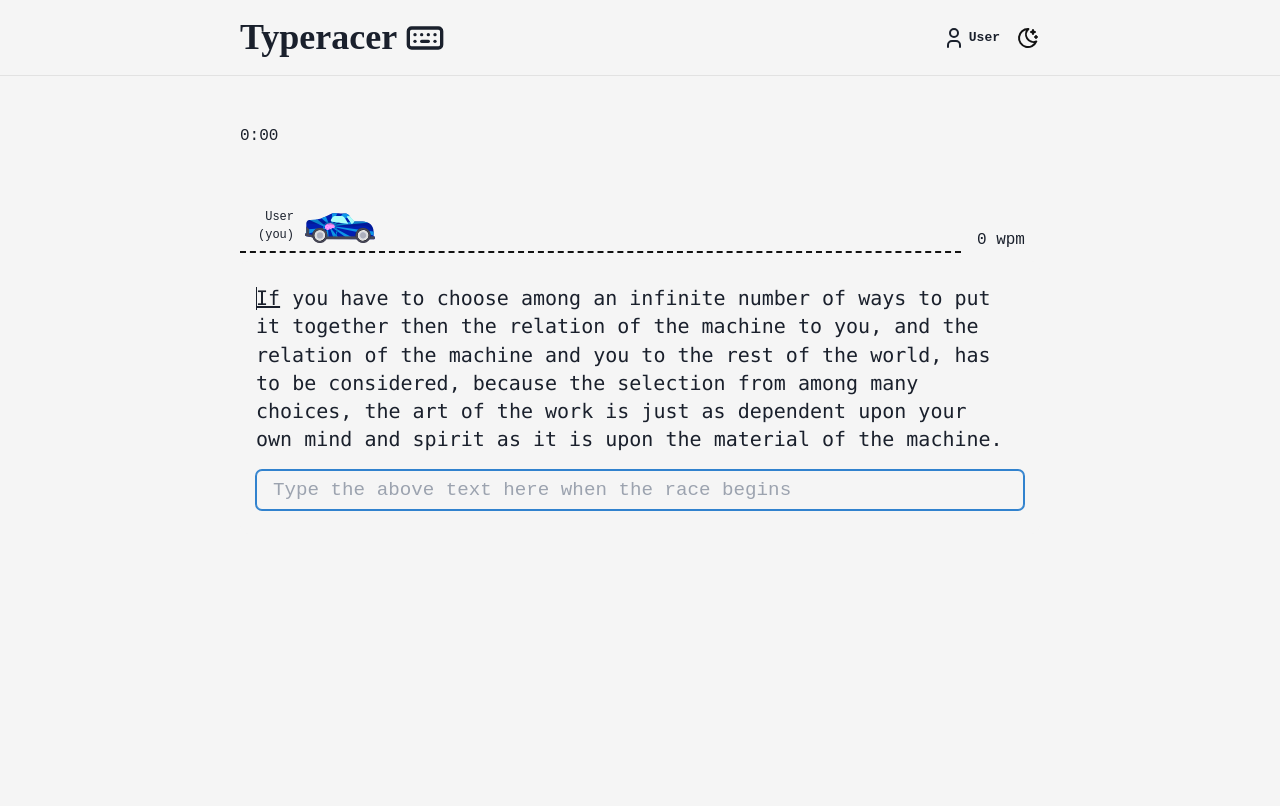
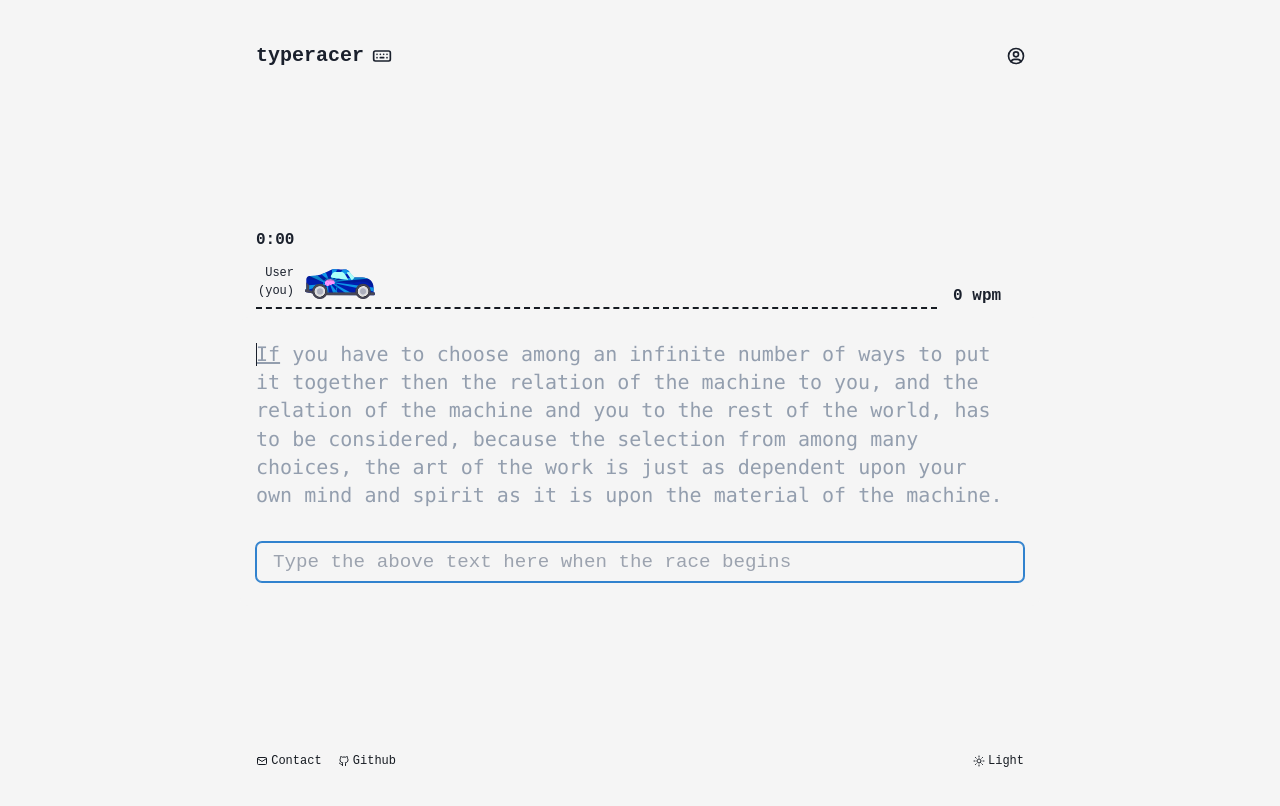
Before and after one commit to sogeking7/react-typingGame, a React (Create React App) app: page / in a window 1280 px wide. Shown: the top 806 px of the page. Built offline with nearby package versions, Linux system fonts and the light colour scheme.

Commit message:
footer add & some refactoring

```diff
--- a/package.json
+++ b/package.json
@@ -6,6 +6,8 @@
     "@chakra-ui/react": "^2.4.2",
     "@emotion/react": "^11.10.5",
     "@emotion/styled": "^11.10.5",
+    "@fontsource/open-sans": "^4.5.13",
+    "@fontsource/raleway": "^4.5.11",
     "@tabler/icons": "^1.114.0",
     "@testing-library/jest-dom": "^5.16.5",
     "@testing-library/react": "^13.4.0",
@@ -17,7 +19,7 @@
     "postcss": "^8.4.18",
     "react": "^18.2.0",
     "react-dom": "^18.2.0",
-    "react-icons": "^4.6.0",
+    "react-icons": "^4.7.1",
     "react-scripts": "5.0.1",
     "react-timer-hook": "^3.0.5",
     "tailwindcss": "^3.1.8",
--- /dev/null
+++ b/src/Context/Context.js
@@ -0,0 +1,4 @@
+import { createContext } from "react";
+
+export const MyContext = createContext({});
+export const MainContext = createContext({});
--- a/src/components/App.jsx
+++ b/src/components/App.jsx
@@ -9,6 +9,8 @@ import {
   useColorMode,
 } from "@chakra-ui/react";
 import RaceLine from "./RaceLine";
+import { MainContext, MyContext } from "../Context/Context";
+import Footer from "./Footer";
 
 const data = {
   text: `If you have to choose among an infinite number of ways to put it together then the relation of the machine to you, and the relation of the machine and you to the rest of the world, has to be considered, because the selection from among many choices, the art of the work is just as dependent upon your own mind and spirit as it is upon the material of the machine.`,
@@ -33,7 +35,7 @@ export default function App() {
   const [car, setCar] = useState(0);
   const [wpm, setWpm] = useState(0);
   const { seconds, minutes, restart, pause } = useTimer(0);
-  const { colorMode, toggleColorMode } = useColorMode("");
+  const { colorMode, toggleColorMode } = useColorMode("light");
 
   useEffect(() => {
     if (input.length <= textList[index].length) {
@@ -44,7 +46,7 @@ export default function App() {
         if (input === textList[index]) {
           setLength((p) => p + input.length);
           setInput("");
-          setCar((p) => p + 580 / (textList.length - 1));
+          setCar((p) => p + 565 / (textList.length - 1));
           if (index + 1 === textList.length - 1) {
             setIndex((p) => p + 1);
             pause();
@@ -59,16 +61,17 @@ export default function App() {
   }, [input, index, length, pause, red]);
 
   return (
-    <Box bgColor={useColorModeValue("white", "black")}>
+    <MyContext.Provider value={{ colorMode, toggleColorMode }}>
+      <Box bgColor={useColorModeValue("white", "black")} h='100vh' display='flex'  flexDirection='column' justifyContent='space-between'>
         <NavBar />
-      <Box
-        h="100vh"
-        p="1rem"
-        color={dmColor}
-      >
-        <Container maxW="800px" p="0" mb="5rem" fontSize="1rem">
-          <Box>
-            <span>{minutes}</span>:<span>{seconds < 10 ? '0' : ''}{seconds}</span>
+        <Box px="2rem" color={dmColor}>
+          <Container maxW="800px" mb="2rem" fontSize="1rem">
+            <Box fontWeight='bold'>
+              <span>{minutes}</span>:
+              <span>
+                {seconds < 10 ? "0" : ""}
+                {seconds}
+              </span>
             </Box>
           </Container>
           <RaceLine
@@ -81,19 +84,24 @@ export default function App() {
             colorMode={colorMode}
             car={car}
           />
-        <Main
-          colorMode={colorMode}
-          red={red}
-          input={input}
-          setInput={setInput}
-          text={textList}
-          pointer={pointer}
-          index={index}
-          restart={restart}
-          race={race}
-          setRace={setRace}
-        />
+          <MainContext.Provider
+            value={{
+              input,
+              setInput,
+              race,
+              setRace,
+              red,
+              index,
+              restart,
+              pointer,
+              textList,
+            }}
+          >
+            <Main />
+          </MainContext.Provider>
         </Box>
+        <Footer />
       </Box>
+    </MyContext.Provider>
   );
 }
--- /dev/null
+++ b/src/components/Buttons/DarkModeSwitcher.jsx
@@ -0,0 +1,22 @@
+import { React, useContext } from "react";
+import { IconButton, Button, Icon, useColorModeValue } from "@chakra-ui/react";
+import { IconSunHigh, IconMoonStars } from "@tabler/icons";
+import { MyContext } from "../../Context/Context";
+
+function DarkModeSwitcher() {
+  const { colorMode, toggleColorMode } = useContext(MyContext);
+  const dmColor = useColorModeValue("black", "white");
+  return (
+    <Button variant='link' fontSize='12px' fontWeight='thin' onClick={toggleColorMode} color={dmColor} gap='.2rem'>
+			{colorMode === 'dark' ?
+				<Icon><IconMoonStars /></Icon> :
+				<Icon><IconSunHigh /></Icon>
+			}
+			{
+				colorMode.charAt(0).toUpperCase() + colorMode.slice(1)
+			}
+		</Button>
+  );
+}
+
+export default DarkModeSwitcher;
--- /dev/null
+++ b/src/components/Footer.jsx
@@ -0,0 +1,30 @@
+import { Box, Container,useColorModeValue, Button, Icon, Flex, Text} from '@chakra-ui/react'
+import React from 'react'
+
+
+import {IconMail, IconBrandGithub} from '@tabler/icons'
+import DarkModeSwitcher from './Buttons/DarkModeSwitcher'
+function Footer() {
+  const dmColor = useColorModeValue("black", "white");
+	return (
+		<Box w='100%' p='2rem' fontSize='12px'>
+			<Container maxW='800px' display='flex' justifyContent='space-between' >
+				<Flex gap='1rem'>
+					<Button variant='link' fontSize='12px' fontWeight='thin' gap='.2rem' color={dmColor}>
+						<Icon><IconMail/></Icon>
+						Contact
+					</Button>
+					<Button variant='link' fontSize='12px' fontWeight='thin' gap='.2rem' color={dmColor}>
+						<Icon><IconBrandGithub /></Icon>
+						Github
+					</Button>
+				</Flex>
+				<Flex>
+					<DarkModeSwitcher />
+				</Flex>
+			</Container>
+		</Box>
+	)
+}
+
+export default Footer
--- a/src/components/Main.jsx
+++ b/src/components/Main.jsx
@@ -1,3 +1,4 @@
+import { useContext } from "react";
 import {
   Box,
   useColorModeValue,
@@ -5,37 +6,32 @@ import {
   Text,
   Input,
 } from "@chakra-ui/react";
+import { MainContext } from "../Context/Context";
 
-export default function Main({
-  input,
-  setInput,
-  text,
-  index,
-  red,
-  race,
-  setRace,
-  colorMode,
-  restart,
-}) {
-  const colorTxt = useColorModeValue("#79D70F", "#79D70F");
+export default function Main() {
+  const { input, setInput, race, red, setRace, index, restart, textList } =
+    useContext(MainContext);
+
+  const colorTxt = useColorModeValue("#000", "#fff");
+  const dmColor = useColorModeValue("night_white", "night_white");
+  const dmInput = useColorModeValue("black", "white");
+
   const bgCursor = useColorModeValue("second_black", "white");
-  const dmColor = useColorModeValue("second_black", "white");
-  const dmBorder = useColorModeValue('blackAlpha.400', "whiteAlpha.400");
+  const dmBorder = useColorModeValue("blackAlpha.400", "whiteAlpha.400");
   return (
     <Container
       maxW="800px"
       borderColor={dmBorder}
       className="mx-auto"
       bgColor={useColorModeValue("white", "black")} //#f6fbff
-
-
+      color={dmColor}
       py="1.5rem"
-      px='1rem'
+      px="1rem"
       borderRadius="lg"
     >
-      <Text lineHeight="1.7rem" fontSize="20px" mb="1rem" position="relative">
+      <Text lineHeight="1.7rem" fontSize="20px" mb="2rem" position="relative">
         <p className="relative">
-          {text.map((word, id) => {
+          {textList.map((word, id) => {
             if (id < index) {
               return (
                 <Text
@@ -58,7 +54,7 @@ export default function Main({
               var p1 = word.slice(0, k + 1);
               var p2 = word.slice(k + 1, input.length);
               var p3 = word.slice(input.length, word.length);
-              if (index !== text.length - 2)
+              if (index !== textList.length - 2)
                 p3 = word.slice(input.length, word.length - 1);
               var temp2 = "",
                 flag = 0;
@@ -71,16 +67,25 @@ export default function Main({
               if (input.length === word.length)
                 if (input === word) p1 = word.slice(0, k);
               return (
-                <Text key={id} position="relative" display="inline-block" textDecorationThickness='2px' >
+                <Text
+                  key={id}
+                  position="relative"
+                  display="inline-block"
+                  textDecorationThickness="2px"
+                >
                   <Text
                     color={colorTxt}
                     display="inline"
                     textDecoration="underline"
-                    textDecorationThickness='2px'
+                    textDecorationThickness="2px"
                   >
                     {p1}
                   </Text>
-                  <Text color="second_black" bgColor='red.300' display='inline-block'>
+                  <Text
+                    color="second_black"
+                    bgColor="red.300"
+                    display="inline-block"
+                  >
                     <span className="underline">{p2}</span>
                     {!!flag && <pre className="inline-block"> </pre>}
                   </Text>
@@ -104,7 +109,7 @@ export default function Main({
       </Text>
 
       <Input
-        variant='outline'
+        variant="outline"
         autoFocus="autoFocus"
         fontSize="1.2rem"
         bgColor={red ? "red.300" : ""}
--- a/src/components/MyTheme.js
+++ b/src/components/MyTheme.js
@@ -3,7 +3,8 @@ export const MyTheme = extendTheme({
 	colors: {
 		white: '#f5f5f5',
 		second_white: '#e4e4e4',
-		black: "#121212", //121212
+		night_white: '#939eae',
+		black: "#161b22", //121212
 		second_black: "#1a202c",
 		yellow: '#FFC54D',
 		teal_100: '#AEFEFF',
@@ -25,6 +26,6 @@ export const MyTheme = extendTheme({
 	},
 	fonts: {
 		heading: 'Montserrat',
-		body: 'Monospace'
+		body: `Monospace`
 	}
 })
--- a/src/components/NavBar.jsx
+++ b/src/components/NavBar.jsx
@@ -1,46 +1,46 @@
 import {
   Icon,
   Box,
-  Link,
   Container,
   Flex,
   Heading,
   IconButton,
-  useColorMode,
+  Button,
   useColorModeValue,
 } from "@chakra-ui/react";
-import { IconMoonStars, IconSunHigh, IconKeyboard } from "@tabler/icons";
-import ScoreBoard from "./ScoreBoard/ScoreBoard";
+import { IconKeyboard, IconUserCircle } from "@tabler/icons";
+import DarkModeSwitcher from "./Buttons/DarkModeSwitcher";
+import {BsGithub} from 'react-icons/bs'
 
 export default function NavBar() {
-  const bg = useColorModeValue("white", "black");
-  const dmColor = useColorModeValue("black", "white");
-  const { colorMode, toggleColorMode } = useColorMode("");
+  const dmColor = useColorModeValue("second_black", "white");
   return (
-    <Box bgColor={bg} mb="2rem" p="1rem" borderBottomColor="blackAlpha.200" borderBottomWidth='1px'>
+    <Box p="2rem">
       <Container
         maxW="800px"
         display="flex"
         p="0"
         justifyContent="space-between"
       >
-        <Flex alignItems="center" gap=".5rem">
-          <a href="/">
-            <Heading>Typeracer</Heading>
-          </a>
-          <Icon fontSize="40px">
+        <Button variant="ghost" gap=".5rem" size='lg' fontSize='20px' px='1rem'>
+          typeracer
+          <Icon fontSize="20px">
             <IconKeyboard />
           </Icon>
-        </Flex>
-        <Flex alignItems="center">
-          <ScoreBoard />
+        </Button>
+        <Flex alignItems="center" gap=".5rem">
           <IconButton
-            variant="link"
-            size="xl"
+            size="sm"
+            variant="ghost"
+            mr='.5rem'
             color={dmColor}
-            icon={colorMode === "dark" ? <IconSunHigh /> : <IconMoonStars />}
-            onClick={toggleColorMode}
+            icon={
+              <Icon fontSize="20px">
+                <IconUserCircle />
+              </Icon>
+            }
           />
+
         </Flex>
       </Container>
     </Box>
--- a/src/components/RaceLine.jsx
+++ b/src/components/RaceLine.jsx
@@ -18,7 +18,7 @@ function RaceLine({ wpm, cur, setWpm, seconds, minutes, colorMode, car }) {
         h="25px"
         display="flex"
         maxW="800px"
-        p="0"
+        px="1rem"
         gap="1rem"
         fontSize="1.2rem"
         position="relative"
@@ -48,7 +48,7 @@ function RaceLine({ wpm, cur, setWpm, seconds, minutes, colorMode, car }) {
           borderBottomStyle="dashed"
           borderBottomColor={colorMode === "dark" ? "white" : "black"}
         ></Box>
-        <Box fontSize="1rem" w="70px">
+        <Box fontSize="1rem" w="80px" fontWeight='bold' textAlign='start'>
           {wpm} wpm
         </Box>
       </Container>
--- a/src/components/ScoreBoard/ScoreBoard.jsx
+++ /dev/null
@@ -1,22 +0,0 @@
-import { Text, Icon, Button, useColorModeValue } from "@chakra-ui/react";
-import { IconUser } from "@tabler/icons";
-
-export default function ScoreBoard() {
-  const dmColor = useColorModeValue("second_black", "white");
-
-  return (
-    <Button
-      variant="link"
-      size="xl"
-      alignItems="center"
-      mr="1rem"
-			color={dmColor}
-      _hover={{ textDecoration: "underline", textDecorationThickness: "2px" }}
-    >
-      <Icon w="24px" h="24px" mr=".2rem">
-        <IconUser />
-      </Icon>
-      <Text>User</Text>
-    </Button>
-  );
-}
```
Also changed, not shown: 1 other file (tests, documents, lock files or other folders). Lines whose indentation alone changed are shown as unchanged.
